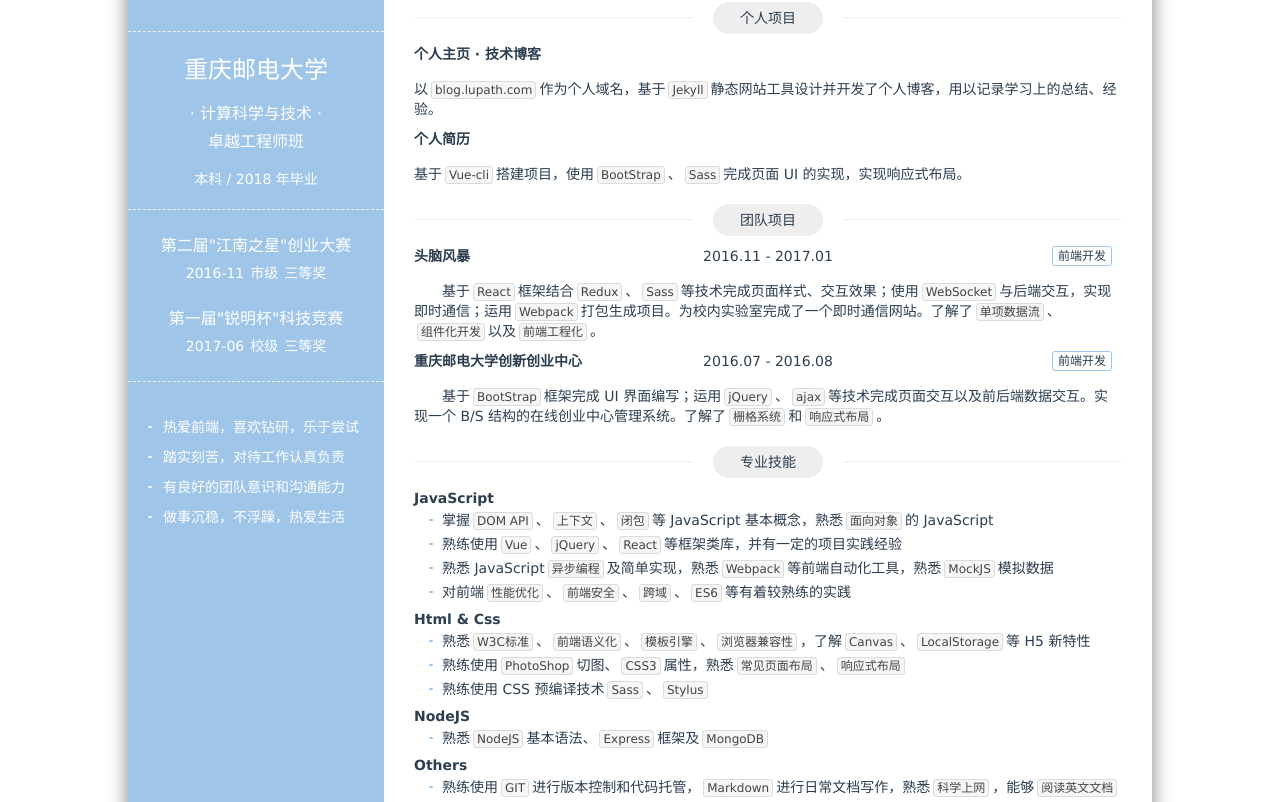
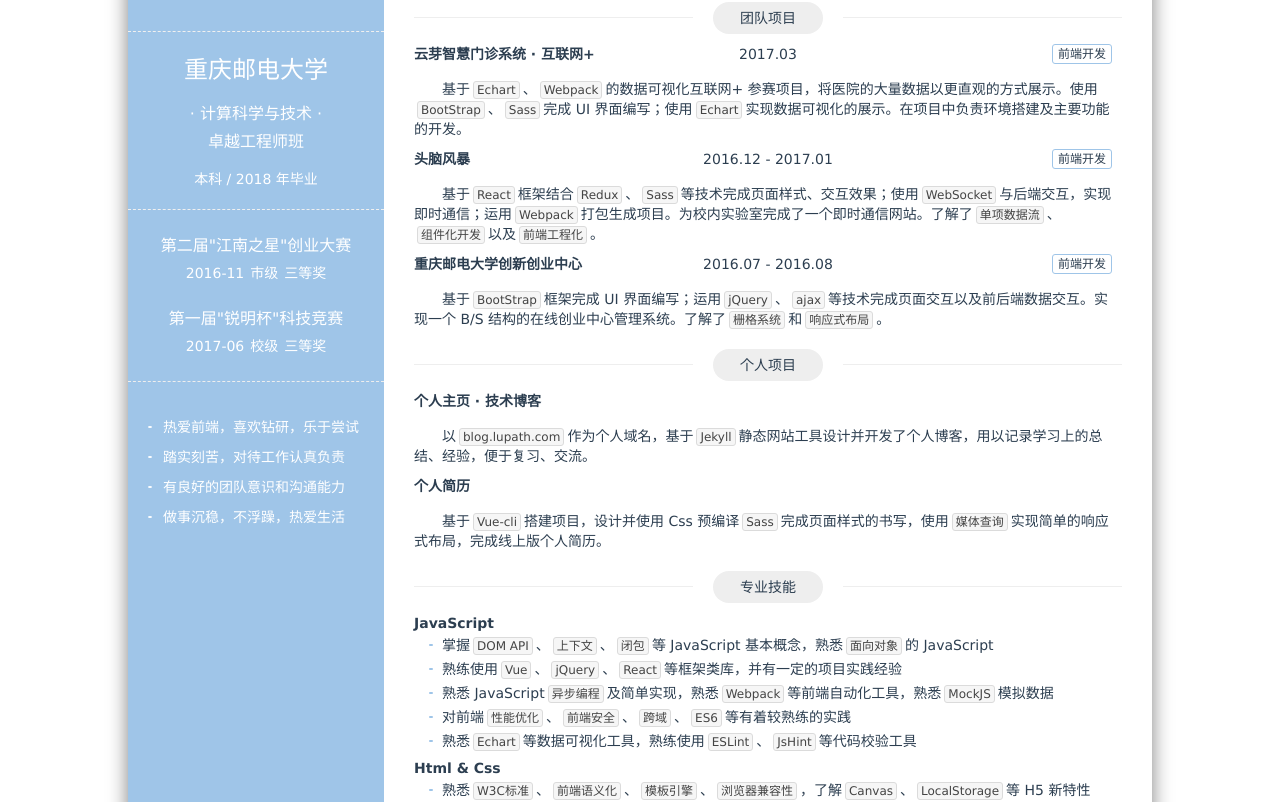
Before and after one commit to 6ml/resume, a Vue app: page / in a window 1280 px wide. Shown: the part 320-1122 px from the top of the page. Built offline with nearby package versions, Linux system fonts and the light colour scheme.

Commit message:
[style]修改样式

```diff
--- a/src/App.vue
+++ b/src/App.vue
@@ -20,6 +20,7 @@ export default {
 <style lang="scss">
 body {
 	background-color: #dbdbdb;
+	-webkit-print-color-adjust: exact;
 }
 
 ul {
@@ -43,6 +44,7 @@ ul {
 		padding: 0;
 		border-radius: 0;
 		box-shadow: 0 0 0 #000;
+		-webkit-print-color-adjust: exact;
 
 		.leftComponent {
 			width: 25%;
@@ -55,6 +57,11 @@ ul {
 		.rightComponent {
 			width: 75%;
 			float: left;
+			padding-top: 50px;
+
+			section {
+				margin-bottom: 30px;
+			}
 		}
 	}
 }
--- a/src/components/MainContent.vue
+++ b/src/components/MainContent.vue
@@ -26,7 +26,7 @@
 <style lang="scss">
 	.content{
 		width: 1024px;
-		height: 1100px;
+		height: 1300px;
 		margin: 50px auto;
 		border-radius: 10px;
 		box-shadow: 0 0 20px rgba(0, 0, 0, 0.5);
--- a/src/components/leftCom/BasicInfo.vue
+++ b/src/components/leftCom/BasicInfo.vue
@@ -4,10 +4,14 @@
 		<h3 class="intention">Web 前端开发</h3>
 		<section class="conntactInfo">
 			<ul class="contact">
-				<li class="contactItem"><a href=""><icon class="icon" name="home"></icon><span>blog.lupath.com</span></a></li>
-				<li class="contactItem"><a href=""><icon class="icon" name="phone"></icon><span>15803040109</span></a></li>
-				<li class="contactItem"><a href=""><icon class="icon" name="envelope"></icon><span>15803040109@163.com</span></a></li>
-				<li class="contactItem"><a href=""><icon class="icon" name="github"></icon><span>github.com/6ml</span></a></li>
+				<!-- <li class="contactItem"><a href="http://blog.lupath.com" target="_blank"><icon class="icon" name="home"></icon><span>blog.lupath.com</span></a></li>
+				<li class="contactItem"><a href="tel:15803040109" target="_blank"><icon class="icon" name="phone"></icon><span>15803040109</span></a></li>
+				<li class="contactItem"><a href="mailto:15803040109@163.com" target="_blank"><icon class="icon" name="envelope"></icon><span>15803040109@163.com</span></a></li>
+				<li class="contactItem"><a href="https://github.com/6ml" target="_blank"><icon class="icon" name="github"></icon><span>github.com/6ml</span></a></li> -->
+				<li class="contactItem"><a target="_blank"><icon class="icon" name="home"></icon><span>blog.lupath.com</span></a></li>
+				<li class="contactItem"><a target="_blank"><icon class="icon" name="phone"></icon><span>15803040109</span></a></li>
+				<li class="contactItem"><a target="_blank"><icon class="icon" name="envelope"></icon><span>15803040109@163.com</span></a></li>
+				<li class="contactItem"><a target="_blank"><icon class="icon" name="github"></icon><span>github.com/6ml</span></a></li>
 			</ul>
 		</section>
 	</div>
--- a/src/components/rightCom/PersonalProject.vue
+++ b/src/components/rightCom/PersonalProject.vue
@@ -6,7 +6,7 @@
 				<span class="perName">个人主页 · 技术博客</span>
 			</header>
 			<p class="perContent">
-				以<em>blog.lupath.com</em>作为个人域名，基于<em>Jekyll</em>静态网站工具设计并开发了个人博客，用以记录学习上的总结、经验。
+				以<em>blog.lupath.com</em>作为个人域名，基于<em>Jekyll</em>静态网站工具设计并开发了个人博客，用以记录学习上的总结、经验，便于复习、交流。
 			</p>
 		</div>
 		<div class="perBlock">
@@ -14,7 +14,7 @@
 				<span class="perName">个人简历</span>
 			</header>
 			<p class="perContent">
-				基于<em>Vue-cli</em>搭建项目，使用<em>BootStrap</em>、<em>Sass</em>完成页面 UI 的实现，实现响应式布局。
+				基于<em>Vue-cli</em>搭建项目，设计并使用 Css 预编译<em>Sass</em>完成页面样式的书写，使用<em>媒体查询</em>实现简单的响应式布局，完成线上版个人简历。
 			</p>
 		</div>
 	</section>
@@ -52,6 +52,7 @@
 
 			.perContent {
 				text-align: left;
+				text-indent: 2em;
 			}
 		}
 	}
--- a/src/components/rightCom/RightComponent.vue
+++ b/src/components/rightCom/RightComponent.vue
@@ -1,8 +1,8 @@
 <template>
 	<section class="rightComponent">
 		<Practice></Practice>
+		<TeamProject></TeamProject>
 		<PersonalProject></PersonalProject>
-		<TeamProject></TeamProject>
 		<SkillTree></SkillTree>
 	</section>
 </template>
--- a/src/components/rightCom/SkillTree.vue
+++ b/src/components/rightCom/SkillTree.vue
@@ -8,6 +8,7 @@
 				<li class="skillItem">熟练使用<em>Vue</em>、<em>jQuery</em>、<em>React</em>等框架类库，并有一定的项目实践经验</li>
 				<li class="skillItem">熟悉 JavaScript<em>异步编程</em>及简单实现，熟悉<em>Webpack</em>等前端自动化工具，熟悉<em>MockJS</em>模拟数据</li>
 				<li class="skillItem">对前端<em>性能优化</em>、<em>前端安全</em>、<em>跨域</em>、<em>ES6</em>等有着较熟练的实践</li>
+				<li class="skillItem">熟悉<em>Echart</em>等数据可视化工具，熟练使用<em>ESLint</em>、<em>JsHint</em>等代码校验工具</li>
 			</ul>
 		</div>
 		<div class="skillBlock">
@@ -27,7 +28,9 @@
 		<div class="skillBlock">
 			<header>Others</header>
 			<ul class="skillContent">
-				<li class="skillItem">熟练使用<em>GIT</em>进行版本控制和代码托管，<em>Markdown</em>进行日常文档写作，熟悉<em>科学上网</em>，能够<em>阅读英文文档</em></li>
+				<li class="skillItem">熟练使用<em>GIT</em>进行版本控制和代码托管，<em>Markdown</em>进行日常文档写作</li>
+				<li class="skillItem">了解 HTTP 、TCP 等协议，了解 Linux 基本命令</li>
+				<li class="skillItem">熟悉<em>科学上网</em>，能够<em>阅读英文文档</em></li>
 			</ul>
 		</div>
 	</section>
--- a/src/components/rightCom/TeamProject.vue
+++ b/src/components/rightCom/TeamProject.vue
@@ -3,7 +3,15 @@
 		<header class="header">团队项目</header>
 		<div class="teaBlock">
 			<header class="clearfix">
-				<span class="teaName">头脑风暴</span><span class="teaTime">2016.11 - 2017.01</span><span class="teaJob">前端开发</span>
+				<span class="teaName">云芽智慧门诊系统 · 互联网+</span><span class="teaTime">2017.03</span><span class="teaJob">前端开发</span>
+			</header>
+			<p class="teaContent">
+				基于<em>Echart</em>、<em>Webpack</em>的数据可视化互联网+ 参赛项目，将医院的大量数据以更直观的方式展示。使用<em>BootStrap</em>、<em>Sass</em>完成 UI 界面编写；使用<em>Echart</em>实现数据可视化的展示。在项目中负责环境搭建及主要功能的开发。
+			</p>
+		</div>
+		<div class="teaBlock">
+			<header class="clearfix">
+				<span class="teaName">头脑风暴</span><span class="teaTime">2016.12 - 2017.01</span><span class="teaJob">前端开发</span>
 			</header>
 			<p class="teaContent">
 				基于<em>React</em>框架结合<em>Redux</em>、<em>Sass</em>等技术完成页面样式、交互效果；使用<em>WebSocket</em>与后端交互，实现即时通信；运用<em>Webpack</em>打包生成项目。为校内实验室完成了一个即时通信网站。了解了<em>单项数据流</em>、<em>组件化开发</em>以及<em>前端工程化</em>。
```
